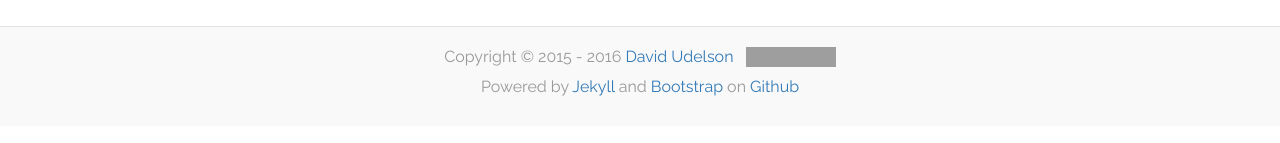
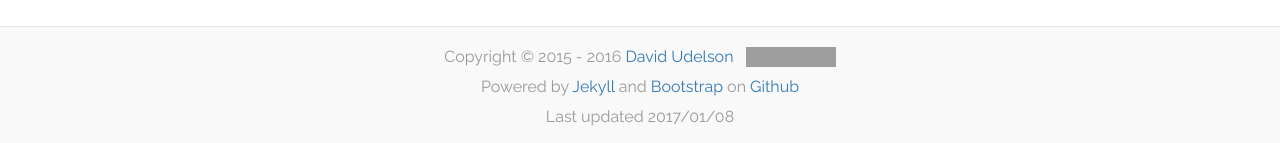
Before and after one commit to dudelson/website, a Jekyll site: the page built from index.md, in a window 1280 px wide. Shown: the part 1185-1328 px from the top of the page. Built offline with Jekyll 4.4.1, drawn with Linux system fonts in a browser that asks for light colours; nearby versions of some CDN libraries; grey boxes are pictures that could not be loaded.

Commit message:
Add time of last update to footer

```diff
--- a/_includes/footer.html
+++ b/_includes/footer.html
@@ -11,4 +11,5 @@
         <a href="https://getbootstrap.com/">Bootstrap</a> on
         <a href="https://github.com/">Github</a>
     </p>
+    <p>Last updated 2017/01/08</p>
 </footer>
--- a/static/css/styles.css
+++ b/static/css/styles.css
@@ -28,14 +28,14 @@ table {
 }
 
 #body {
-    padding-bottom: 100px;   /* Height of the footer */
+    padding-bottom: 120px;   /* Height of the footer */
 }
 
 #footer {
     position:absolute;
     bottom: 0;
     width: 100%;
-    height: 100px;   /* Height of the footer */
+    height: 120px;   /* Height of the footer */
     padding: 20px 0;
     color: #999;
     line-height: 20px; /* Vertically center the text there */
@@ -148,7 +148,7 @@ time {
         text-align: center;
     }
     #body {
-        padding: 0 0 100px 0; /* Height of the footer */
+        padding: 0 0 120px 0; /* Height of the footer */
         margin: 0;
     }
     div.post-content {
```
